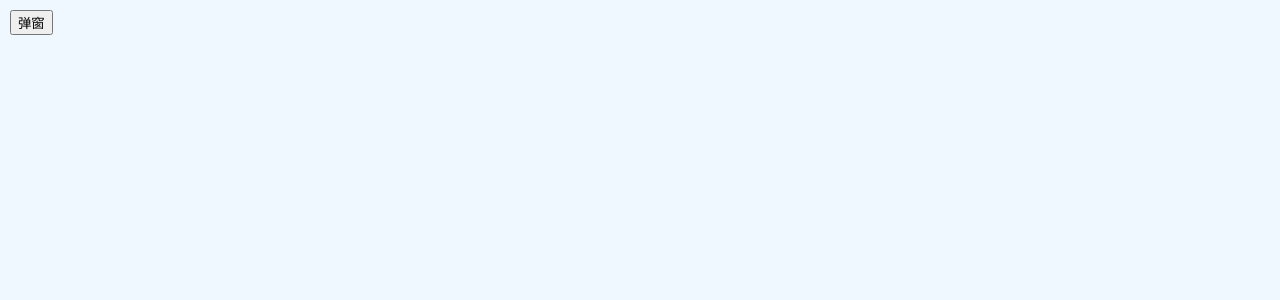
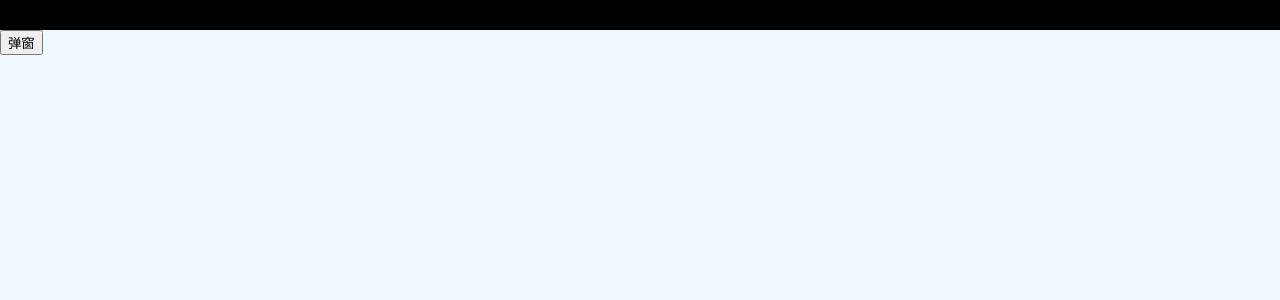
Before and after one commit to swallsky/flyapp, a React (Create React App) app: page / in a window 1280 px wide. Shown: the top 300 px of the page. Built offline with nearby package versions, Linux system fonts and the light colour scheme.

Commit message:
titlebar add

```diff
--- a/src/App.css
+++ b/src/App.css
@@ -6,5 +6,15 @@ body {
 }
 
 #root {
-    margin: 10px;
+    margin: 0;
+    padding: 0;
 }
+
+.titlBar {
+    width: 100%;
+    height: 30px;
+    line-height: 30px;
+    margin: 0;
+    background-color: black;
+    -webkit-app-region: drag;
+}
--- a/src/App.jsx
+++ b/src/App.jsx
@@ -13,6 +13,7 @@ export default function App() {
 
   return (
     <div>
+      <div className="titlBar">11111</div>
       <input type="button" value="弹窗" onClick={messageTop} />
       <Outlet />
     </div>
```
Also changed, not shown: main.js (+11 -4 lines).
